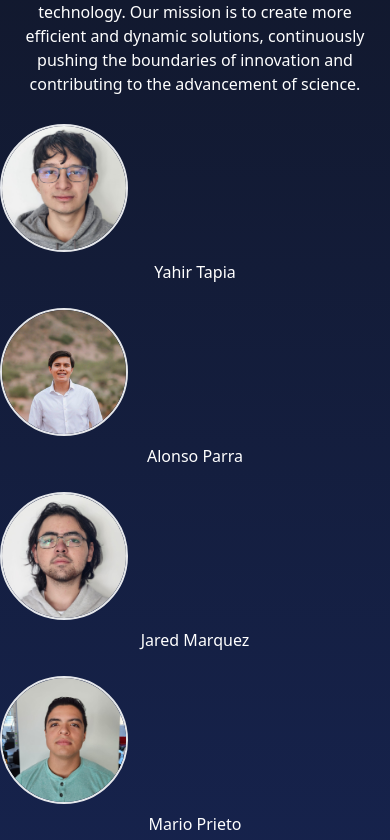
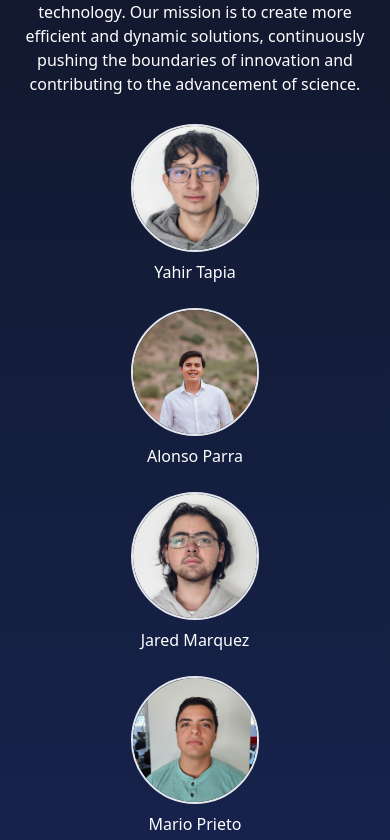
Before and after one commit to Lughx/A-ventureros, a Next.js app: page / in a window 390 px wide. Shown: the part 1004-1844 px from the top of the page. Built offline with nearby package versions, Linux system fonts and the light colour scheme.

Commit message:
about us responsive

```diff
--- a/components/AboutUs.jsx
+++ b/components/AboutUs.jsx
@@ -35,13 +35,15 @@ export default function AboutUs() {
                         We are A-Ventureros , a team of engineers driven by our passion for space and technology. Our mission is to create more efficient and dynamic solutions, continuously pushing the boundaries of innovation and contributing to the advancement of science.
                     </div>
                 </div>
-                <div className="grid md:grid-cols-5 lg:grid-cols-5 gap-6">
+                <div className="grid xsm:grid-cols-2 sm:grid-cols-3 md:grid-cols-5 lg:grid-cols-5 gap-6">
                     {data.map(member => (
-                        <div className="text-center" key={member.name}>
-                            <div>
-                                <Image className="object-cover border border-2 rounded-full h-32 w-32 " src={member.image} width={300} height={300} />
+                        <div className="text-center flex justify-center" key={member.name}>
+                            <div className="">
+                                <div>
+                                    <Image className="object-cover border border-2 rounded-full h-32 w-32 " src={member.image} width={300} height={300} />
+                                </div>
+                                <div className="mt-2">{member.name}</div>
                             </div>
-                            <div className="mt-2">{member.name}</div>
                         </div>
                     ))}
                 </div>
```
